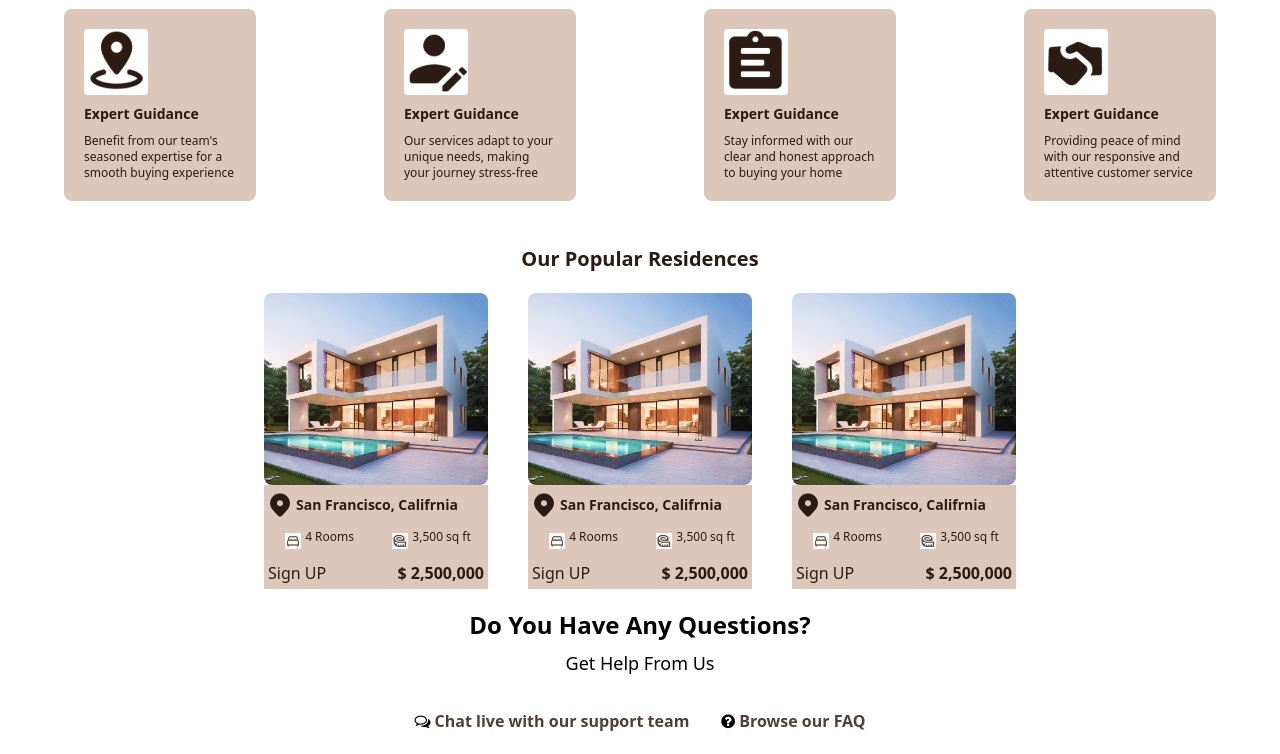
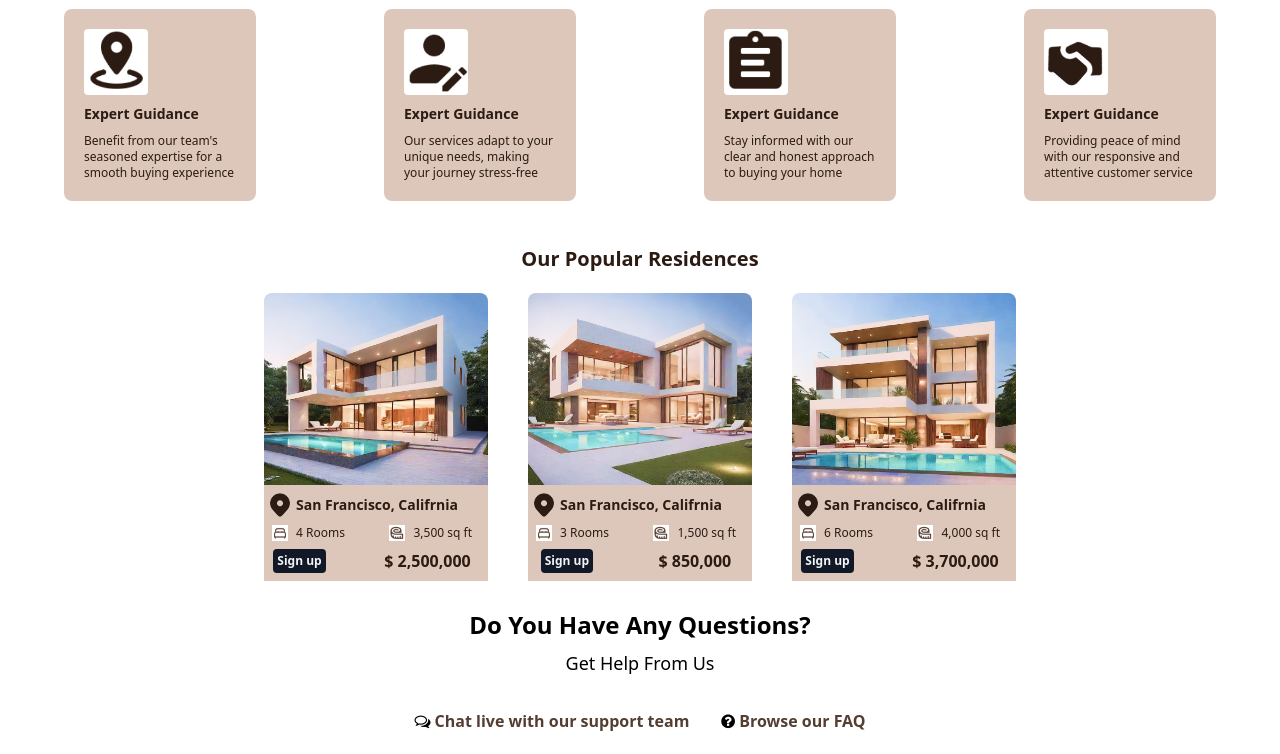
Before and after one commit to Alireza2A/TrioWind, a plain HTML site: page index.html in a window 1280 px wide. Shown: the part 513-1267 px from the top of the page. Drawn offline with nearby package versions, Linux system fonts and the light colour scheme.

Commit message:
fixing the house images

```diff
--- a/index.html
+++ b/index.html
@@ -22,11 +22,11 @@
                 .SellingCard {
                     @apply flex flex-col items-start justify-between w-56 h-56 m-5;
                     > img {
-                        @apply w-56 h-48 rounded-lg;
+                        @apply w-56 h-48 rounded-t-lg;
                     }
                 }
                 .sellingCardBody {
-                    @apply w-full flex flex-col justify-around  bg-[#DDC7BB];
+                    @apply w-full flex flex-col items-start justify-around  bg-[#DDC7BB];
                 }
                 .sellingCardAddress {
                     @apply flex items-center py-1;
@@ -39,18 +39,22 @@
                 }
 
                 .sellingCardProp {
-                    @apply flex justify-between py-1;
+                    @apply flex items-center justify-between mx-2;
                     img {
-                        @apply w-4 m-1;
+                        @apply w-4 mr-2;
                     }
                     p {
-                        @apply text-xs;
+                        @apply text-xs mr-2;
                     }
                 }
                 .sellingCardFooter {
-                    @apply flex items-center justify-between m-1;
+                    @apply flex items-start justify-around w-full my-2;
+                    .button {
+                        @apply text-gray-100 bg-gray-900 font-semibold rounded p-1 text-xs mr-8 hover:bg-gray-800;
+                    }
+
                     h3 {
-                        @apply font-bold;
+                        @apply font-bold text-base mx-2;
                     }
                 }
                 .spacing {
@@ -137,6 +141,7 @@
                 </div>
             </div>
         </section>
+
         <!-- Why Choose Us -->
         <section class="flex flex-col items-center justify-around text-[#2B1B12]">
             <h2 class="text-center font-bold text-xl py-1">Why Choose Us</h2>
@@ -176,7 +181,7 @@
                             <img src="./images/MapIcon1.png" alt="Map" />
                             <h4> San Francisco, Califrnia</h4>
                         </div>
-                        <div class="flex justify-around">
+                        <div class="flex justify-between w-full">
                             <div class="sellingCardProp">
                                 <img src="./images/bedIcon.png" alt="Bed" />
                                 <p> 4 Rooms</p>
@@ -187,54 +192,54 @@
                             </div>
                         </div>
                         <div class="sellingCardFooter">
-                            <button>Sign UP</button>
+                            <button class="button">Sign up</button>
                             <h3>$ 2,500,000</h3>
                         </div>
                     </div>
                 </div>
                 <div class="SellingCard">
-                    <img class="w-full" src="./images/BeautyHouse1.png" alt="A Beautiful House" />
+                    <img class="w-full" src="./images/BeautyHouse2.png" alt="A Beautiful House" />
                     <div class="sellingCardBody">
                         <div class="sellingCardAddress">
                             <img src="./images/MapIcon1.png" alt="Map" />
                             <h4> San Francisco, Califrnia</h4>
                         </div>
-                        <div class="flex justify-around">
+                        <div class="flex justify-between w-full">
                             <div class="sellingCardProp">
                                 <img src="./images/bedIcon.png" alt="Bed" />
-                                <p> 4 Rooms</p>
+                                <p> 3 Rooms</p>
                             </div>
                             <div class="sellingCardProp">
                                 <img src="./images/MeasureIcon.png" alt="Measure" />
-                                <p> 3,500 sq ft</p>
+                                <p> 1,500 sq ft</p>
                             </div>
                         </div>
                         <div class="sellingCardFooter">
-                            <button>Sign UP</button>
-                            <h3>$ 2,500,000</h3>
+                            <button class="button">Sign up</button>
+                            <h3>$ 850,000</h3>
                         </div>
                     </div>
                 </div>
                 <div class="SellingCard">
-                    <img class="w-full" src="./images/BeautyHouse1.png" alt="A Beautiful House" />
+                    <img class="w-full" src="./images/BeautyHouse3.png" alt="A Beautiful House" />
                     <div class="sellingCardBody">
                         <div class="sellingCardAddress">
                             <img src="./images/MapIcon1.png" alt="Map" />
                             <h4> San Francisco, Califrnia</h4>
                         </div>
-                        <div class="flex justify-around">
+                        <div class="flex justify-between w-full">
                             <div class="sellingCardProp">
                                 <img src="./images/bedIcon.png" alt="Bed" />
-                                <p> 4 Rooms</p>
+                                <p> 6 Rooms</p>
                             </div>
                             <div class="sellingCardProp">
                                 <img src="./images/MeasureIcon.png" alt="Measure" />
-                                <p> 3,500 sq ft</p>
+                                <p> 4,000 sq ft</p>
                             </div>
                         </div>
                         <div class="sellingCardFooter">
-                            <button>Sign UP</button>
-                            <h3>$ 2,500,000</h3>
+                            <button class="button">Sign up</button>
+                            <h3>$ 3,700,000</h3>
                         </div>
                     </div>
                 </div>
```
